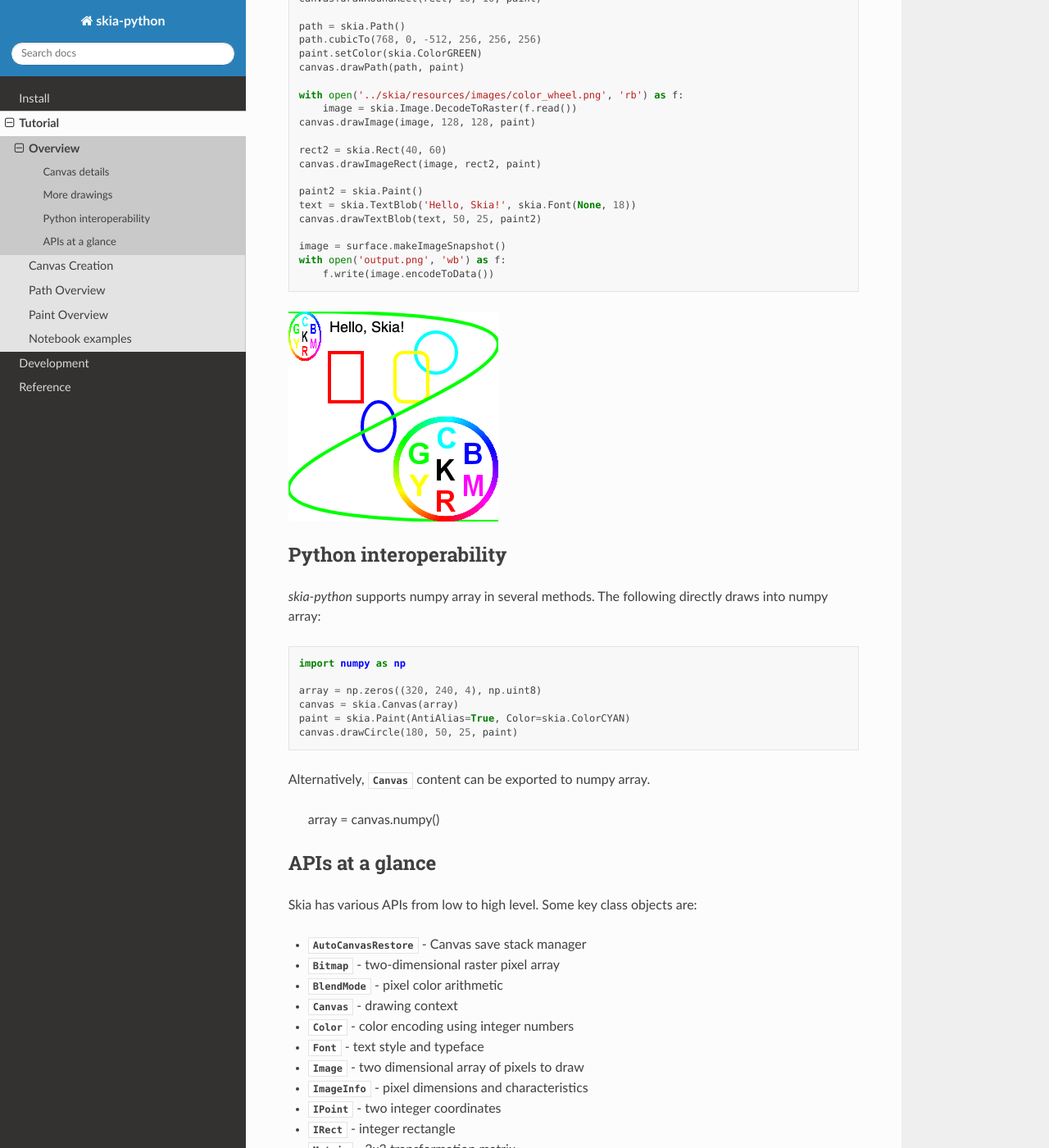
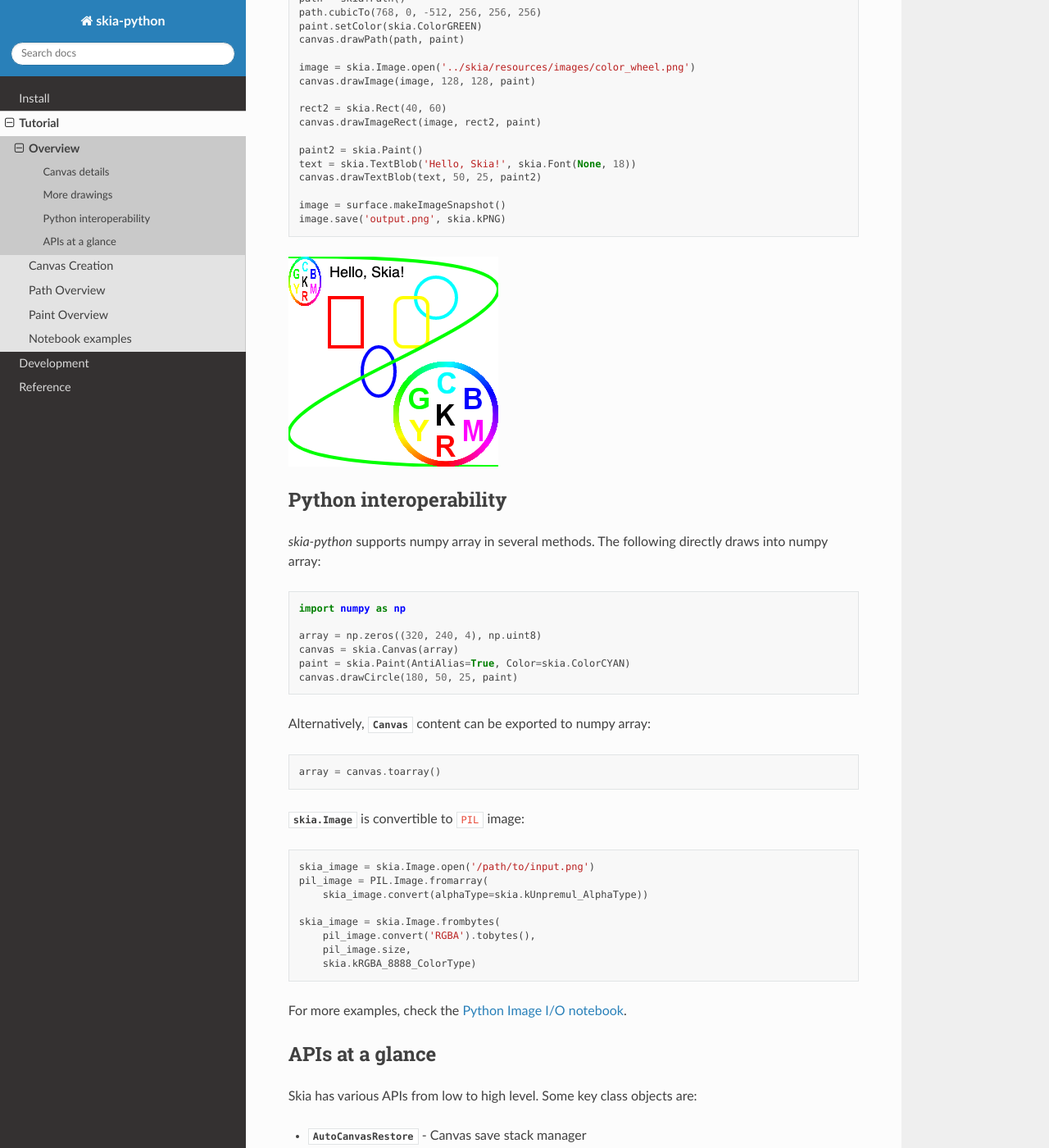
Before and after one commit to kyamagu/skia-python, a Sphinx documentation site: the page built from docs/tutorial/overview.rst, in a window 1280 px wide and 1400 px high, scrolled down 2823 px. Shown: the whole window at 82% size. Built offline with Sphinx 7.4.7 and the Read the Docs theme 2.0.0, drawn with Linux system fonts in a browser that asks for light colours; some of the changed text lies outside the part shown.

Commit message:
Update overview document

```diff
--- a/docs/tutorial/overview.rst
+++ b/docs/tutorial/overview.rst
@@ -22,8 +22,7 @@ draws a rectangle with specified paint, and writes the result to an image file::
     canvas.drawRect(rect, paint)
 
     image = surface.makeImageSnapshot()
-    with open('output.png', 'wb') as f:
-        f.write(image.encodeToData())
+    image.save('output.png', skia.kPNG)
 
 .. image:: /_static/overview-rect-blue.png
   :width: 128
@@ -66,8 +65,7 @@ are specified explicitly in each draw call, via a :py:class:`Paint`::
     canvas.restore()
 
     image = surface.makeImageSnapshot()
-    with open('output.png', 'wb') as f:
-        f.write(image.encodeToData())
+    image.save('output.png', skia.kPNG)
 
 .. image:: /_static/overview-rotated-rect.png
     :width: 256
@@ -133,8 +131,7 @@ The following example demonstrates drawing of shape primitives,
     paint.setColor(skia.ColorGREEN)
     canvas.drawPath(path, paint)
 
-    with open('../skia/resources/images/color_wheel.png', 'rb') as f:
-        image = skia.Image.DecodeToRaster(f.read())
+    image = skia.Image.open('../skia/resources/images/color_wheel.png')
     canvas.drawImage(image, 128, 128, paint)
 
     rect2 = skia.Rect(40, 60)
@@ -145,8 +142,7 @@ The following example demonstrates drawing of shape primitives,
     canvas.drawTextBlob(text, 50, 25, paint2)
 
     image = surface.makeImageSnapshot()
-    with open('output.png', 'wb') as f:
-        f.write(image.encodeToData())
+    image.save('output.png', skia.kPNG)
 
 .. image:: /_static/overview-various-draws.png
     :width: 256
@@ -165,9 +161,23 @@ draws into numpy array::
     paint = skia.Paint(AntiAlias=True, Color=skia.ColorCYAN)
     canvas.drawCircle(180, 50, 25, paint)
 
-Alternatively, :py:class:`Canvas` content can be exported to numpy array.
+Alternatively, :py:class:`Canvas` content can be exported to numpy array::
 
-    array = canvas.numpy()
+    array = canvas.toarray()
+
+:py:class:`skia.Image` is convertible to ``PIL`` image::
+
+    skia_image = skia.Image.open('/path/to/input.png')
+    pil_image = PIL.Image.fromarray(
+        skia_image.convert(alphaType=skia.kUnpremul_AlphaType))
+
+    skia_image = skia.Image.frombytes(
+        pil_image.convert('RGBA').tobytes(),
+        pil_image.size,
+        skia.kRGBA_8888_ColorType)
+
+For more examples, check the
+`Python Image I/O notebook <https://github.com/kyamagu/skia-python/blob/master/notebooks/Python-Image-IO.ipynb>`_.
 
 APIs at a glance
 ----------------
```
